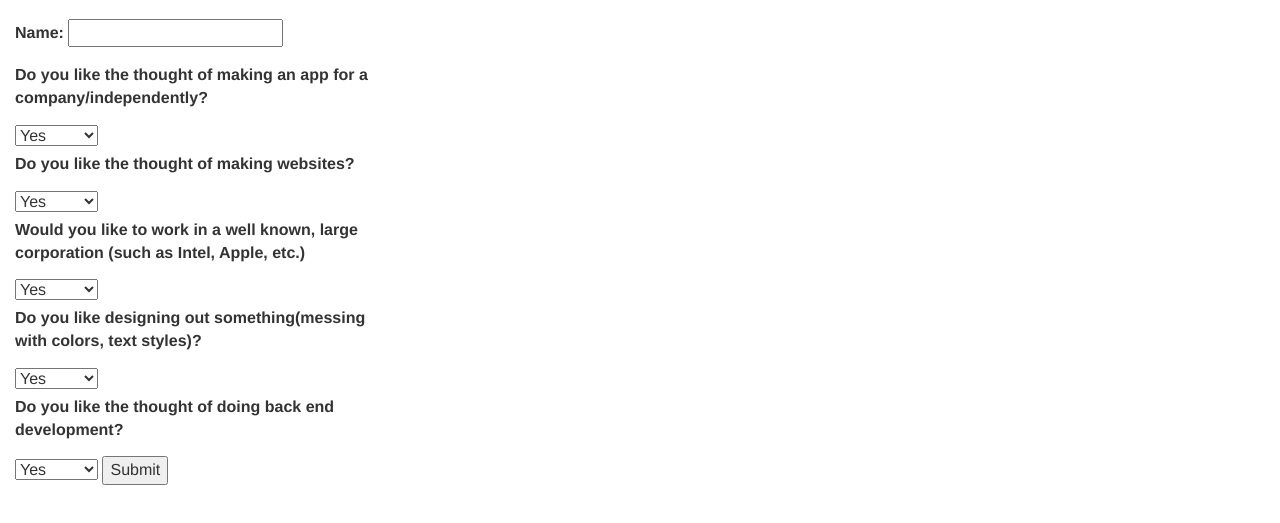
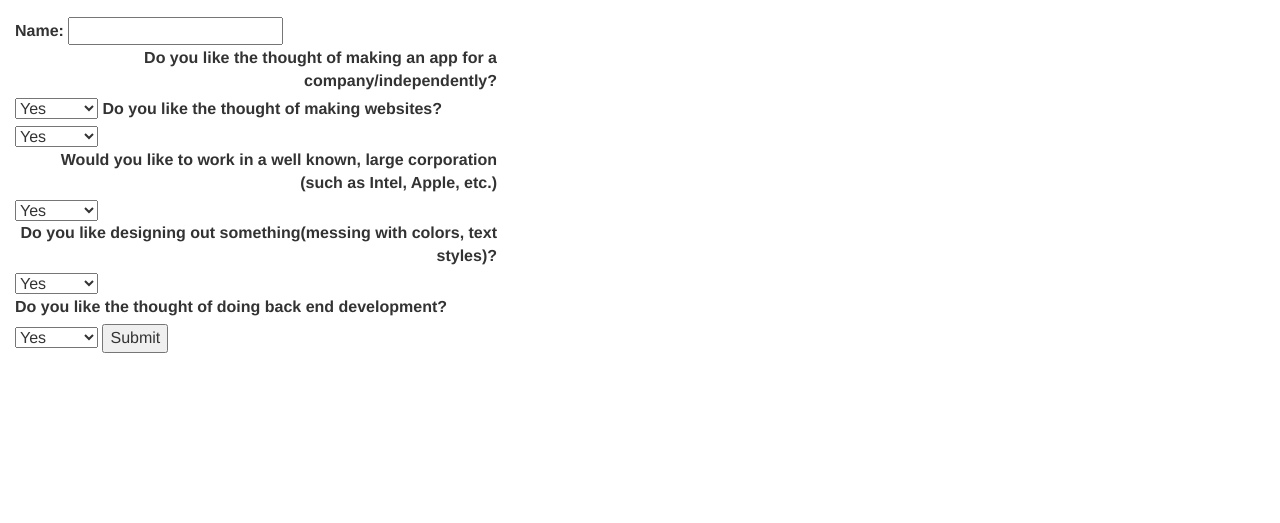
Before and after one commit to Ludlowm/track, a plain HTML site: page index.html in a window 1280 px wide. Shown: the part 103-626 px from the top of the page. Drawn offline with Linux system fonts and the light colour scheme.

Commit message:
add formatting to html page.

```diff
--- a/css/styles.css
+++ b/css/styles.css
@@ -1,11 +1,10 @@
 .container {
   float: left;
   height: 100%;
-  width: 30%;
+  width: 40%;
   font-size: 16px;
 }
 label {
-  margin-top: 5px;
-  margin-bottom: 15px;
   display: inline-block;
+  text-align: right;
 }
```
